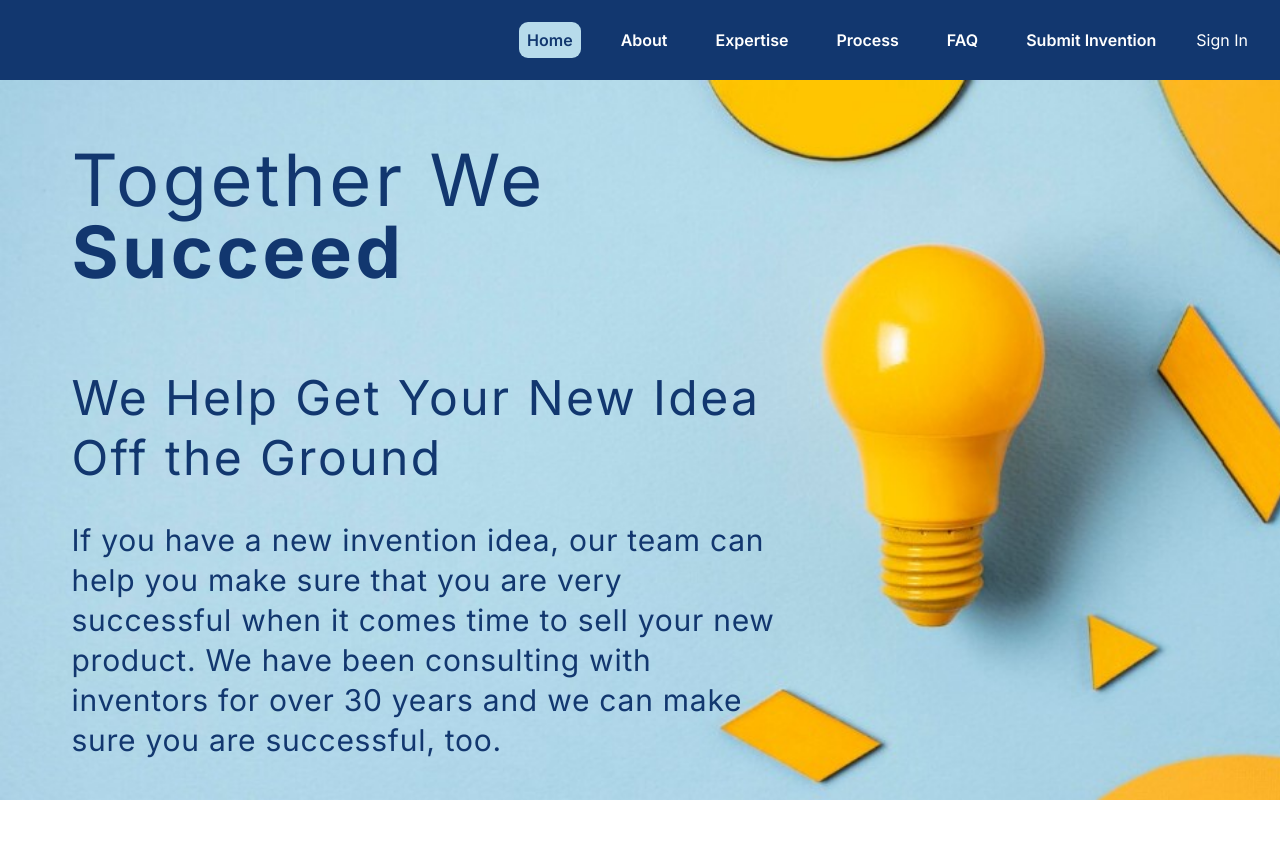
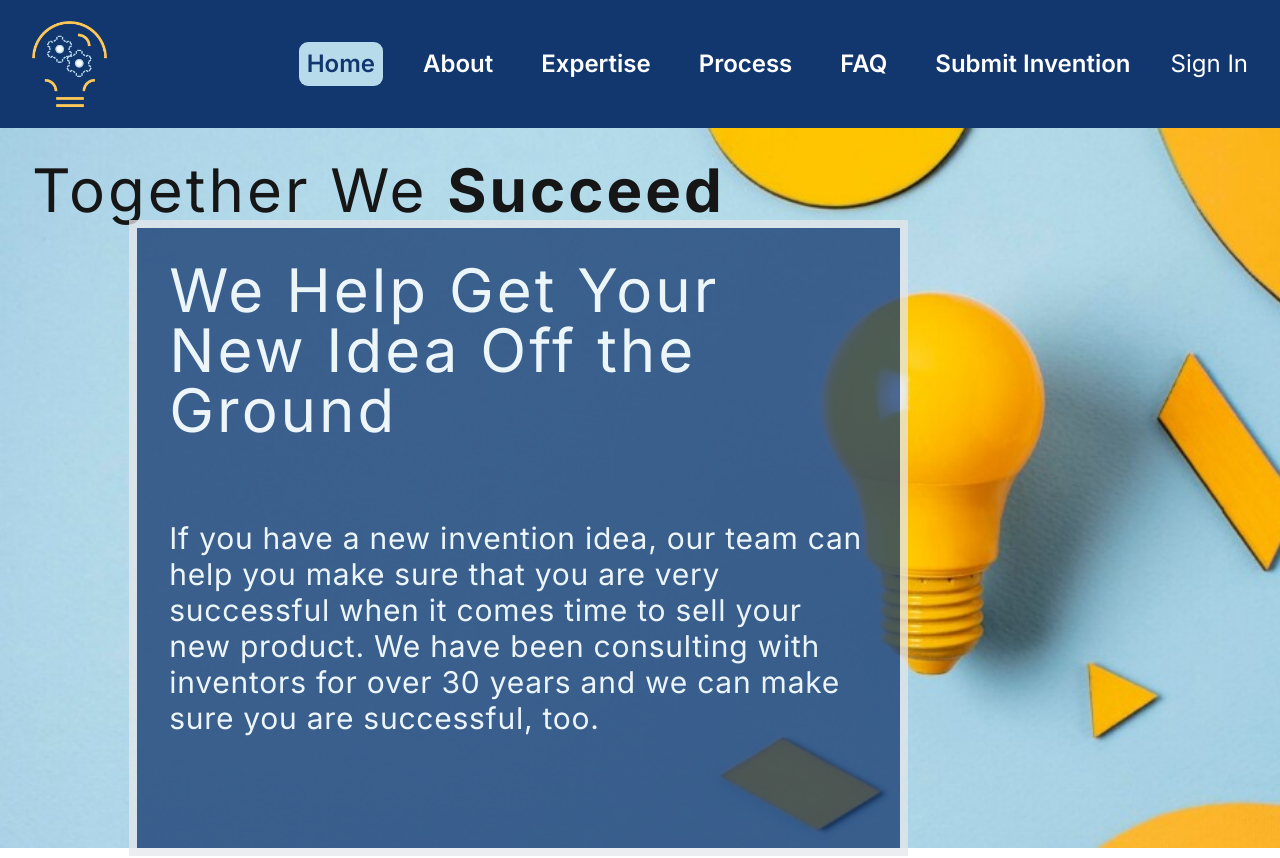
Before and after one commit to mattcodings/invention-group, a Next.js app: page / in a window 1280 px wide. Shown: the top 858 px of the page. Built offline with nearby package versions, Linux system fonts and the light colour scheme; no server answers.

Commit message:
added logo and various css changes

```diff
--- a/app/globals.css
+++ b/app/globals.css
@@ -42,3 +42,8 @@
   border-radius: 9px;
   padding: 6px 0px;
 }
+
+/* Clerk Sign In/Sign Up */
+.cl-internal-b3fm6y {
+  display: none;
+}
--- a/app/page.tsx
+++ b/app/page.tsx
@@ -2,15 +2,17 @@ import HeaderAnimatedWords from "@/components/homepage/HeaderAnimatedWords";
 import WhyChooseUs from "@/components/homepage/WhyChooseUs";
 import UserToDo from "@/components/homepage/UserToDo";
 import Image from "next/image";
+import HeroHeader from "@/components/HeroHeader";
 
 const Home = () => {
   return (
     <div>
-      <div className="text-white h-[90vh] grid hero-header">
-        <div className="py-8 grid items-center">
-          <HeaderAnimatedWords />
-        </div>
-      </div>
+      <HeroHeader
+        heading="We Help Get Your New Idea Off the Ground"
+        headingText="If you have a new invention idea, our team can help you make sure that you are very successful when it comes time to sell your new product. We have been consulting with inventors for over 30 years and we can make sure you are successful, too."
+        dynamicHeader={<HeaderAnimatedWords />}
+      />
+
       <h3 className="text-5xl text-center my-20 font-bold text-primary">
         Why Choose Us?
       </h3>
--- a/app/sign-in/[[...sign-in]]/page.js
+++ b/app/sign-in/[[...sign-in]]/page.js
@@ -5,7 +5,6 @@ const SignInPage = () => {
   return (
     <div className="min-h-screen flex justify-center items-center">
       <SignIn redirectUrl="/" />
-      No account? <Link href="/sign-up">Sign Up</Link>
     </div>
   );
 };
--- a/components/Footer.jsx
+++ b/components/Footer.jsx
@@ -12,7 +12,14 @@ const Footer = () => {
   return (
     <div className="bg-primary">
       {/* <Image src={img} width={100} height={100} alt="logo" /> */}
-      <ul className="flex text-2xl justify-evenly p-8 text-white">
+      <ul className="flex text-2xl justify-around p-8 text-white items-center">
+        <Image
+          src="/images/theinventiongrouplogo.png"
+          alt="meeting"
+          width={75}
+          height={100}
+          className="ml-8"
+        />
         {links.map((link) => {
           const { img, title, path } = link;
           return (
--- a/components/HeroHeader.jsx
+++ b/components/HeroHeader.jsx
@@ -1,14 +1,12 @@
-const HeroHeader = ({ heading, subheading, headingText }) => {
+const HeroHeader = ({ heading, headingText, dynamicHeader }) => {
   return (
-    <div className="p-8 grid items-center h-[90vh] hero-header text-primary">
-      <div className="w-7/8 lg:w-2/3">
-        <div className="w-[90%] mx-auto">
-          <h1 className="text-5xl tracking-wider md:text-7xl">{heading}</h1>
-          <div className="my-20">
-            <h5 className="text-5xl mb-8 tracking-wider leading-[60px]">
-              {subheading}
-            </h5>
-            <p className="text-left text-3xl tracking-wide leading-10">
+    <div className="p-8 grid items-center h-[90vh] hero-header ">
+      <div>{dynamicHeader}</div>
+      <div className="w-7/8 lg:w-4/5">
+        <div className="w-[80%] mx-auto border-8 p-8 bg-primary text-white opacity-75">
+          <h1 className="text-4xl tracking-wider md:text-6xl">{heading}</h1>
+          <div className=" my-10 md:my-20">
+            <p className="text-left md:text-3xl tracking-wide leading-10">
               {headingText}
             </p>
           </div>
--- a/components/homepage/HeaderAnimatedWords.jsx
+++ b/components/homepage/HeaderAnimatedWords.jsx
@@ -12,27 +12,10 @@ const HeaderAnimatedWords = () => {
     return () => clearInterval(interval);
   }, [currentIndex]);
   return (
-    <div className="w-2/3 p-8 text-primary">
-      <div className="w-[90%] mx-auto">
-        <h1 className="text-7xl tracking-wider">
-          Together We{" "}
-          <span className="font-bold slide-animation">
-            {words[currentIndex]}
-          </span>
-        </h1>
-        <div className="my-20">
-          <h5 className="text-5xl mb-8 tracking-wider leading-[60px]">
-            We Help Get Your New Idea Off the Ground
-          </h5>
-          <p className="text-left text-3xl tracking-wide leading-10">
-            If you have a new invention idea, our team can help you make sure
-            that you are very successful when it comes time to sell your new
-            product. We have been consulting with inventors for over 30 years
-            and we can make sure you are successful, too.
-          </p>
-        </div>
-      </div>
-    </div>
+    <h1 className="text-4xl lg:text-6xl tracking-wider">
+      Together We{" "}
+      <span className="font-bold slide-animation">{words[currentIndex]}</span>
+    </h1>
   );
 };
 export default HeaderAnimatedWords;
--- a/components/homepage/UserToDo.jsx
+++ b/components/homepage/UserToDo.jsx
@@ -1,12 +1,13 @@
 import Link from "next/link";
 import { FaWpforms } from "react-icons/fa";
+import { FaChartSimple, FaUserPlus } from "react-icons/fa6";
 const UserToDo = () => {
   return (
     <div className="bg-secondary py-40">
       <div className="flex w-[70%] mx-auto justify-evenly">
         <Link href="/sign-in">
           <div className="card w-96 bg-base-100 shadow-xl p-8">
-            <FaWpforms className="text-8xl mx-auto" />
+            <FaUserPlus className="text-8xl mx-auto" />
             <div className="card-body items-center text-center">
               <h2 className="card-title text-2xl">Create an Account</h2>
               <p>
@@ -26,7 +27,7 @@ const UserToDo = () => {
         </Link>
         <Link href="/approved-invention">
           <div className="card w-96 bg-base-100 shadow-xl p-8">
-            <FaWpforms className="text-8xl mx-auto" />
+            <FaChartSimple className="text-8xl mx-auto" />
             <div className="card-body items-center text-center">
               <h2 className="card-title text-2xl">Track Your Invention</h2>
               <p>Watch as your invention becomes successful</p>
--- a/components/nav/Navbar.jsx
+++ b/components/nav/Navbar.jsx
@@ -4,6 +4,7 @@ import { findInvention } from "@/utils/actions";
 import { IoLogOutOutline } from "react-icons/io5";
 import Link from "next/link";
 import SmallNavMenu from "@/components/nav/SmallNavMenu";
+import Image from "next/image";
 
 import StaticNavbar from "@/components/nav/StaticNavbar";
 
@@ -27,7 +28,17 @@ const Navbar = async () => {
   const submittedInvention = await grabInvention();
 
   return (
-    <div className="bg-primary h-20 flex justify-end">
+    <div className="flex bg-primary justify-between h-32 items-center lg:text-2xl">
+      <div>
+        <Image
+          src="/images/theinventiongrouplogo.png"
+          alt="meeting"
+          width={75}
+          height={100}
+          className="ml-8"
+        />
+      </div>
+      <div className="bg-primary flex justify-end">
         <div className="flex items-center">
           <SmallNavMenu links={links} />
         </div>
@@ -65,6 +76,7 @@ const Navbar = async () => {
           )}
         </ul>
       </div>
+    </div>
   );
 };
 export default Navbar;
--- a/components/process/ProcessStepLeft.jsx
+++ b/components/process/ProcessStepLeft.jsx
@@ -1,18 +1,21 @@
-import React from 'react'
-import Image from 'next/image'
+import React from "react";
+import Image from "next/image";
 
-const ProcessStepLeft = ({title, description, img}) => {
+const ProcessStepLeft = ({ title, description, img, stepNumber }) => {
   return (
-    <div className='bg-secondary p-8'>
-        <div className='flex gap-20 w-[70%] mx-auto items-center'>
+    <div className="bg-primary p-8 text-white">
+      <div className="flex gap-20 w-[70%] mx-auto items-center">
         <div>
-      <h5 className='text-3xl'>{title}</h5>
-      <p className='text-2xl'>{description}</p>
+          <span className="border-4 px-6 py-4 text-2xl font-bold rounded-full mb-6 inline-block border-neutral">
+            {stepNumber}
+          </span>
+          <h5 className="text-3xl border-b-2 mb-2">{title}</h5>
+          <p className="text-2xl">{description}</p>
+        </div>
+        <Image src={img} width={500} height={300} alt={title} />
       </div>
-      <Image src={img} width={500} height={300} alt={title}/>
     </div>
-    </div>
-  )
-}
+  );
+};
 
-export default ProcessStepLeft
+export default ProcessStepLeft;
--- a/components/process/ProcessStepRight.jsx
+++ b/components/process/ProcessStepRight.jsx
@@ -1,18 +1,21 @@
-import React from 'react'
-import Image from 'next/image'
+import React from "react";
+import Image from "next/image";
 
-const ProcessStepRight = ({title, description, img}) => {
-    return (
-        <div className='p-8'>
-            <div className='flex gap-20 w-[70%] mx-auto items-center'>
-            <Image src={img} width={500} height={300} alt={title}/>
-            <div>
-          <h5 className='text-3xl'>{title}</h5>
-          <p className='text-2xl'>{description}</p>
-          </div>
+const ProcessStepRight = ({ title, description, img, stepNumber }) => {
+  return (
+    <div className="p-8 text-primary">
+      <div className="flex gap-20 w-[70%] mx-auto items-center">
+        <Image src={img} width={500} height={300} alt={title} />
+        <div>
+          <span className="border-4 px-6 py-4 text-2xl font-bold rounded-full mb-6 inline-block border-neutral">
+            {stepNumber}
+          </span>
+          <h5 className="text-3xl border-b-2 mb-2 border-primary">{title}</h5>
+          <p className="text-2xl">{description}</p>
         </div>
-        </div>
-      )
-}
+      </div>
+    </div>
+  );
+};
 
-export default ProcessStepRight
+export default ProcessStepRight;
--- a/tailwind.config.ts
+++ b/tailwind.config.ts
@@ -26,39 +26,17 @@ const config: Config = {
           neutral: "#FFC857",
           "base-100": "#fff",
         },
+        screens: {
+          sm: "576px",
+          // => @media (min-width: 576px) { ... }
+
+          md: "960px",
+          // => @media (min-width: 960px) { ... }
+
+          lg: "1440px",
+          // => @media (min-width: 1440px) { ... }
+        },
       },
-      "light",
-      "dark",
-      "cupcake",
-      "bumblebee",
-      "emerald",
-      "corporate",
-      "synthwave",
-      "retro",
-      "cyberpunk",
-      "valentine",
-      "halloween",
-      "garden",
-      "forest",
-      "aqua",
-      "lofi",
-      "pastel",
-      "fantasy",
-      "wireframe",
-      "black",
-      "luxury",
-      "dracula",
-      "cmyk",
-      "autumn",
-      "business",
-      "acid",
-      "lemonade",
-      "night",
-      "coffee",
-      "winter",
-      "dim",
-      "nord",
-      "sunset",
     ],
   },
 };
```
Also changed, not shown: components/process/Processes.jsx (+28 -2 lines), public/images/theinventiongrouplogo.png (added), 1 other file (tests, documents, lock files or other folders). Lines whose indentation alone changed are shown as unchanged.
